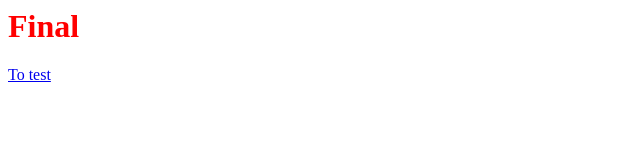
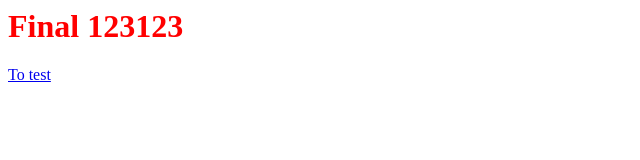
Before and after one commit to VasiliyGryaznoy/Jenkins, a plain HTML site: page index.html in a window 1280 px wide. Shown: the whole page, without its empty margins (0-640 px from the left). Drawn offline with Linux system fonts and the light colour scheme.

Commit message:
asdasdasd

```diff
--- a/index.html
+++ b/index.html
@@ -1,2 +1,2 @@
-<h1 style="color: red;">Final</h1>
+<h1 style="color: red;">Final 123123</h1>
 <a href="new/test.html">To test</a>
```
